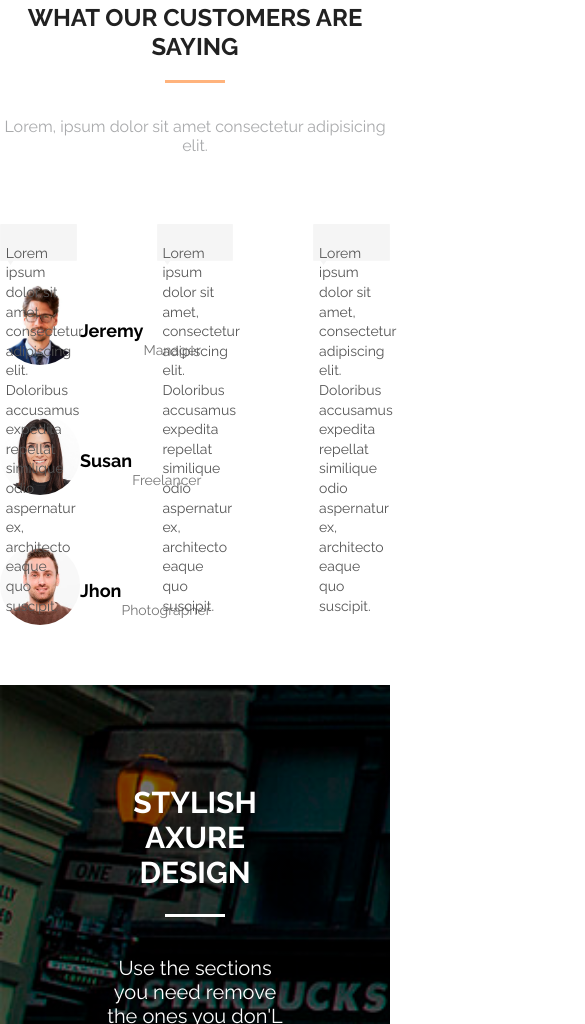
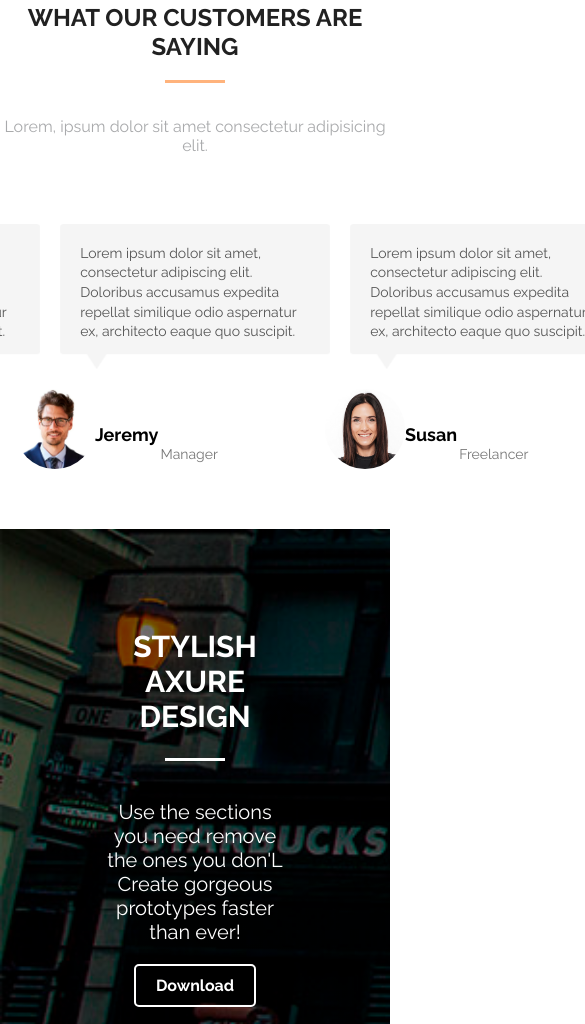
Before and after one commit to Jeronimo765/proyectoAxit2, a plain HTML site: page index.html in a window 390 px wide. Shown: the part 7272-8296 px from the top of the page, 585 px wide, since content can reach past the window. Drawn offline with Linux system fonts and the light colour scheme.

Commit message:
Envio proyecto axit2 ya casi terminado con la primera media queris

```diff
--- a/styles/style.css
+++ b/styles/style.css
@@ -1061,14 +1061,49 @@ button:hover {
         margin-left: 0;
     }
 
+    .imagenes-comentarios {
+        justify-content: center;
+        gap: 20px;
+
+    }
+
+    .imagenes-comentarios img {
+        width: 270px;
+    }
+
     .personas {
-        flex-direction: column;
+        justify-content: space-between;
         gap: 40px;
         margin-top: 20px;
     }
 
-    .personas div {
-        margin-right: 0;
+    .personas .img-persona1 {
+        margin-left: 15px;
+    }
+
+    .nombres1,
+    .nombres2,
+    .nombres3 {
+        display: flex;
+        flex-direction: column;
+        /* Cambia de fila a columna */
+        align-items: center;
+        /* Centra el texto horizontalmente */
+        gap: 2px;
+        /* Opcional: espacio pequeño entre nombres */
+    }
+
+
+    .personas .img-persona2 {
+        margin-left: 10px;
+    }
+
+    .personas .img-persona3 {
+        margin-right: 170px;
+    }
+
+    .img-persona1 .manager1 {
+        margin-right: 20px;
     }
 
     .contendor-calle {
```
